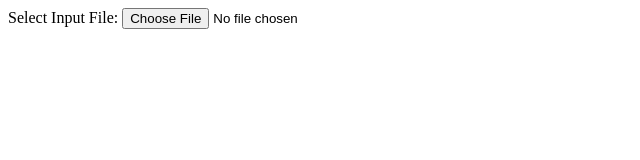
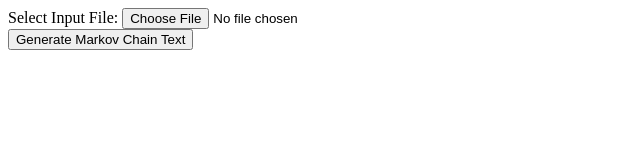
Before and after one commit to GlenEder/MarkovChainTextGen, a plain HTML site: page index.html in a window 1280 px wide. Shown: the whole page, without its empty margins (0-640 px from the left). Drawn offline with Linux system fonts and the light colour scheme.

Commit message:
Adds generate button

```diff
--- a/index.html
+++ b/index.html
@@ -9,6 +9,8 @@
     <body>
        <label>Select Input File: </label> <input id="inputFile" type="file"></input>
 
+        <br/>
+        <button id="genText">Generate Markov Chain Text</button>
     </body>
 
 
```
